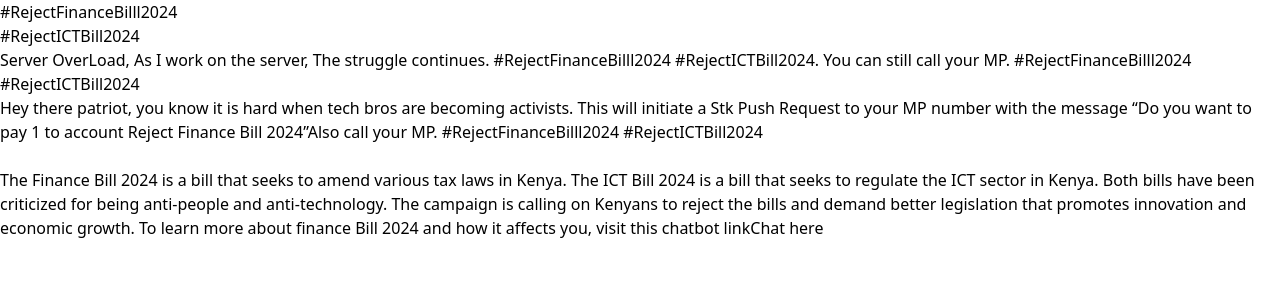
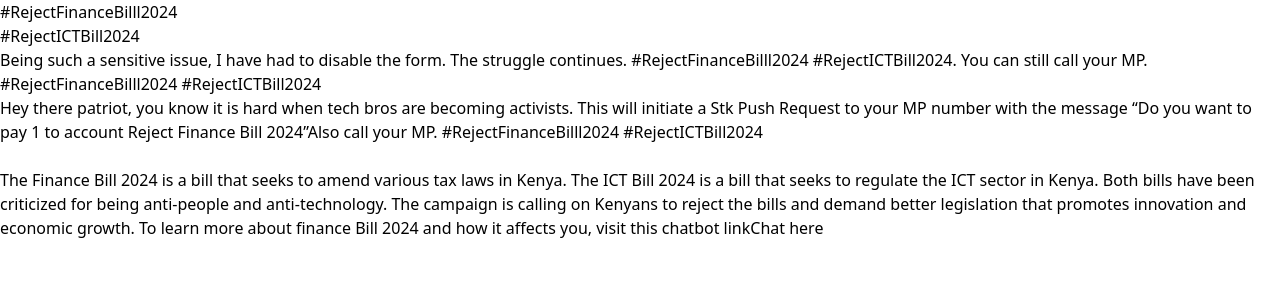
Before and after one commit to Domains18/SafaricomDarajaFrontEnd, a React (Vite) app: page / in a window 1280 px wide. Shown: the top 300 px of the page. Built offline with nearby package versions, Linux system fonts and the light colour scheme.

Commit message:
chore: Update App.tsx to disable form submission and provide information about the Finance Bill 2024 and ICT Bill 2024

```diff
--- a/src/App.tsx
+++ b/src/App.tsx
@@ -63,7 +63,7 @@ function App() {
           )}
         </form> */}
         <p className="text-center border p-3 ">
-          Server OverLoad, As I work on the server, The struggle continues. #RejectFinanceBilll2024 #RejectICTBill2024. You can still call your MP. #RejectFinanceBilll2024 #RejectICTBill2024
+          Being such a sensitive issue, I have had to disable the form. The struggle continues. #RejectFinanceBilll2024 #RejectICTBill2024. You can still call your MP. #RejectFinanceBilll2024 #RejectICTBill2024
         </p>
       </div>
       <div className="mt-8 lg:w-1/2">
```
